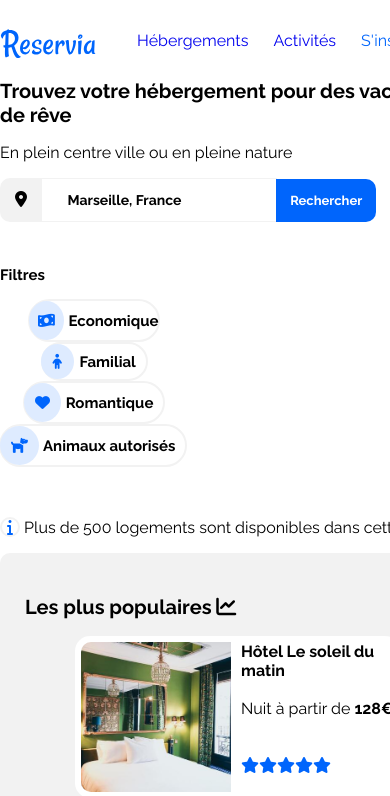
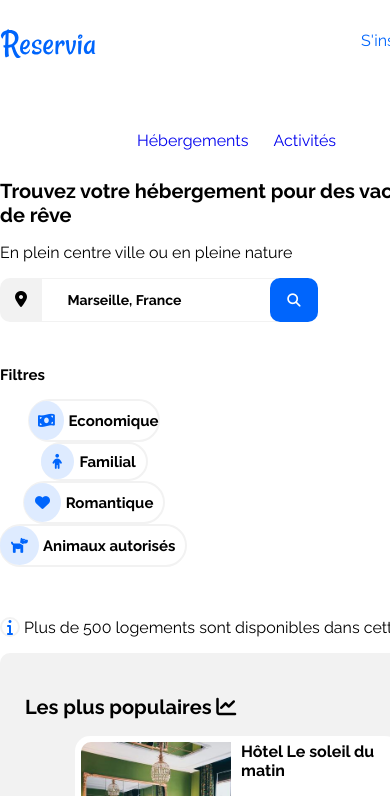
Before and after one commit to Gadiri-S/GadiriSimakha_2_06052021, a plain HTML site: page index.html in a window 390 px wide. Shown: the top 796 px of the page. Drawn offline with Linux system fonts and the light colour scheme.

Commit message:
realisation icone loupe pour barre recherche en responsive

```diff
--- a/index.html
+++ b/index.html
@@ -14,8 +14,8 @@
 <img src ="images/logo/Reservia.svg" alt="logo" id="logo"/>
 <nav>
    <ul>
-       <li class="menu "> <a href="#Hebergements"> Hébergements </a></li>
-       <li class="menu "> <a href="#Activités"> Activités </a></li>
+       <li id="menu_Hebergements" class="menu"> <a href="#Hebergements"> Hébergements </a></li>
+       <li id="menu_Activités" class="menu "> <a href="#Activités"> Activités </a></li>
        <li class="menu"> <a href=""> S'inscrire </a></li>
 
 
@@ -35,6 +35,7 @@
     <label for="lieu"> </label>
     <input type="text" id="lieu" name="lieu" placeholder=" Marseille, France">
     <input type="submit" value="Rechercher" id="Rechercher">
+    <button type="submit" class="button_small"> <i class="fas fa-search"></i> </button>
  <br><br>
 
     <div id="Filtres">
--- a/style.css
+++ b/style.css
@@ -145,6 +145,12 @@ left: -10px;
     }
 
 
+    .button_small {
+        visibility: hidden;
+    }
+
+
+
 ::placeholder {
     font-family: 'Raleway', sans-serif;
     font-weight:bold;
@@ -286,7 +292,7 @@ border-left: none;
 
 }
 #Economique :hover {
-color: green;
+color: blue;
 }
 #Familial :hover {
     color: blueviolet;
@@ -498,7 +504,7 @@ object-fit: cover;
     display: grid;
     grid-template-columns: repeat(6, 1fr);
 grid-template-rows: repeat(2, 1fr);
-grid-column-gap: 100px;
+grid-column-gap: 70px;
 grid-row-gap: 0px;
 margin-bottom: 25px;
 max-width: 100%;
@@ -552,6 +558,27 @@ border-bottom-right-radius: 10px;
 
 /* Header */
 
+#logo {
+    padding-bottom: 100px;
+}
+
+nav {
+
+
+}
+
+#menu_Activités {
+    width: 50%;
+    padding-top: 100px;
+
+}
+#menu_Hebergements {
+    width: 50%;
+    padding-top: 100px;
+}
+
+
+
 #Filtres ul  {
     display: inline-flex;
     flex-direction: column;
@@ -563,7 +590,6 @@ border-bottom-right-radius: 10px;
   padding-bottom: 25px;
 }
 #Familial {
-  display: inline-flex;
   margin:auto ;
 
 
@@ -589,6 +615,30 @@ border-bottom-right-radius: 10px;
 }
 
 
+
+
+
+
+
+
+
+#Rechercher {
+    visibility: hidden;
+}
+.button_small {
+    visibility: visible;
+    color: white;
+    background-color: #0065FC;
+    position: relative;
+    left: -120px;
+    border: 0px;
+    height: 44px;
+    padding-right: 17px;
+    padding-left: 17px;
+
+    border-radius :  10px ;
+
+}
 /*footer*/
 
 footer {
```
